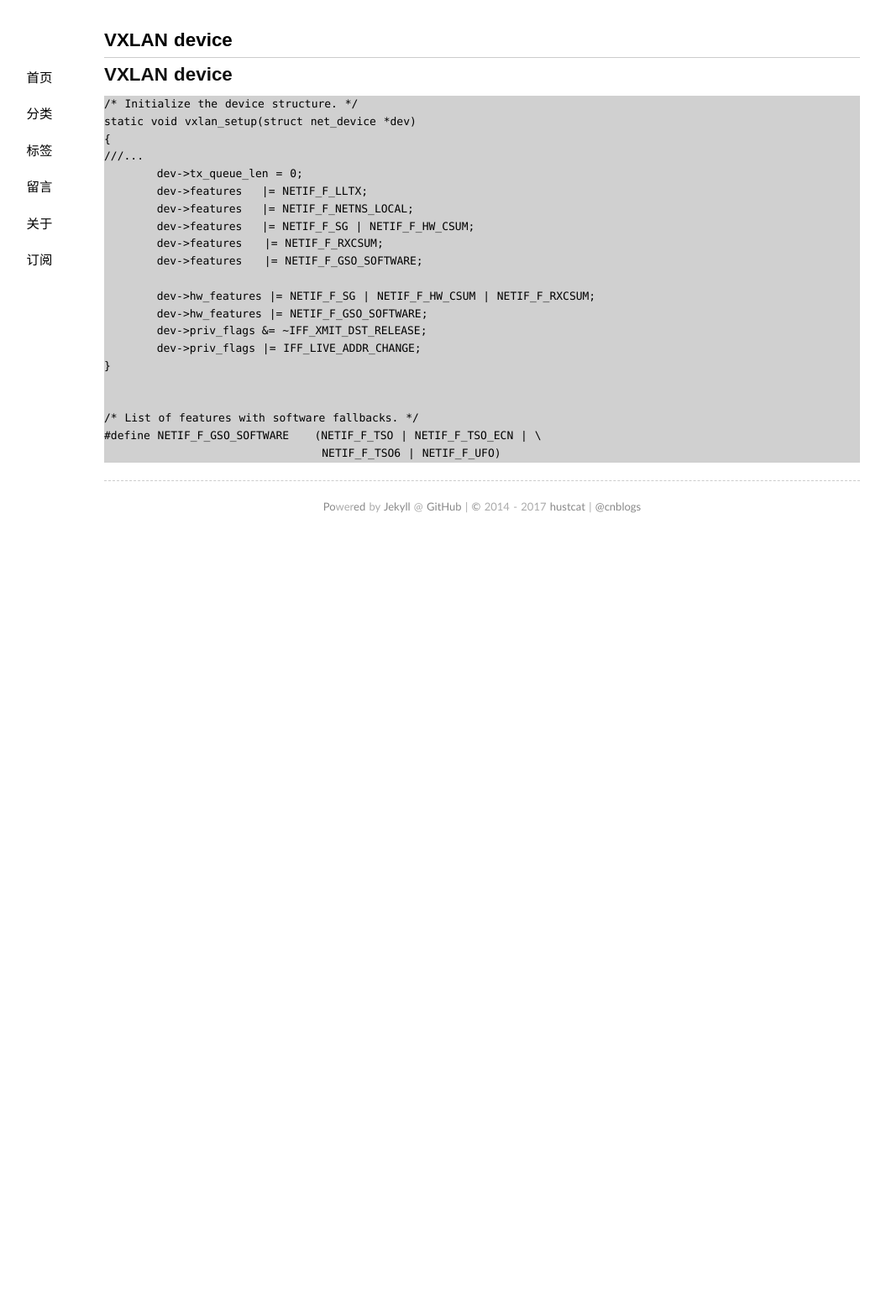
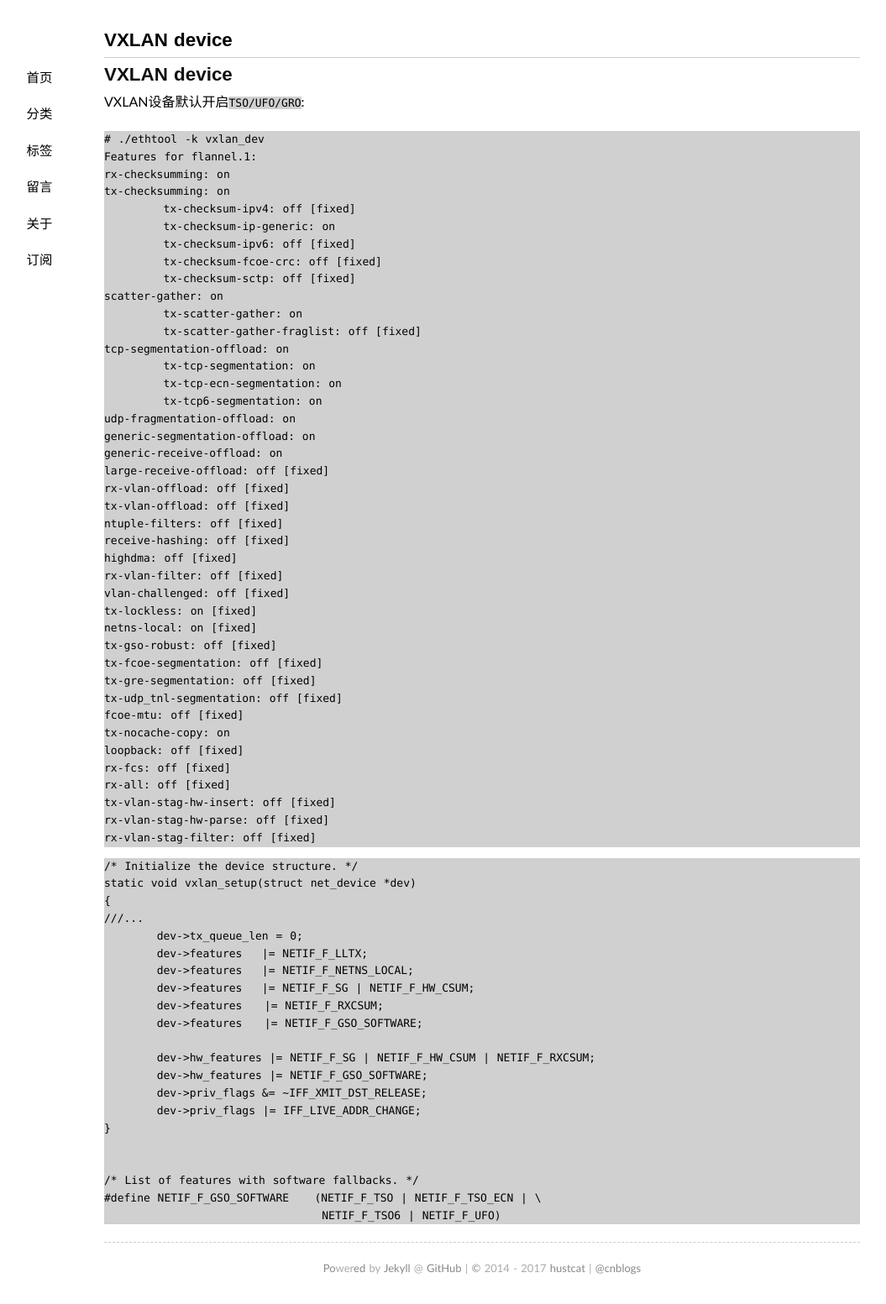
Before and after one commit to hustcat/hustcat.github.io, a Jekyll site: the page built from wiki/network/vxlan_offload.md, in a window 1280 px wide. Shown: the whole page at 84% size, without its empty margins (66-1121 px from the left). Built offline with Jekyll 4.4.1, drawn with Linux system fonts in a browser that asks for light colours; some web fonts are replaced; our own code applies the rules of GitHub Pages for plain Markdown files; comment, search, counter and statistics services are not loaded; before the commit the page ends 900 px from its top, so only the background shows below that.

Commit message:
Update vxlan_offload.md

````diff
--- a/wiki/network/vxlan_offload.md
+++ b/wiki/network/vxlan_offload.md
@@ -1,5 +1,51 @@
 
 ## VXLAN device
+
+VXLAN设备默认开启`TSO/UFO/GRO`:
+
+```
+# ./ethtool -k vxlan_dev
+Features for flannel.1:
+rx-checksumming: on
+tx-checksumming: on
+        tx-checksum-ipv4: off [fixed]
+        tx-checksum-ip-generic: on
+        tx-checksum-ipv6: off [fixed]
+        tx-checksum-fcoe-crc: off [fixed]
+        tx-checksum-sctp: off [fixed]
+scatter-gather: on
+        tx-scatter-gather: on
+        tx-scatter-gather-fraglist: off [fixed]
+tcp-segmentation-offload: on
+        tx-tcp-segmentation: on
+        tx-tcp-ecn-segmentation: on
+        tx-tcp6-segmentation: on
+udp-fragmentation-offload: on
+generic-segmentation-offload: on
+generic-receive-offload: on
+large-receive-offload: off [fixed]
+rx-vlan-offload: off [fixed]
+tx-vlan-offload: off [fixed]
+ntuple-filters: off [fixed]
+receive-hashing: off [fixed]
+highdma: off [fixed]
+rx-vlan-filter: off [fixed]
+vlan-challenged: off [fixed]
+tx-lockless: on [fixed]
+netns-local: on [fixed]
+tx-gso-robust: off [fixed]
+tx-fcoe-segmentation: off [fixed]
+tx-gre-segmentation: off [fixed]
+tx-udp_tnl-segmentation: off [fixed]
+fcoe-mtu: off [fixed]
+tx-nocache-copy: on
+loopback: off [fixed]
+rx-fcs: off [fixed]
+rx-all: off [fixed]
+tx-vlan-stag-hw-insert: off [fixed]
+rx-vlan-stag-hw-parse: off [fixed]
+rx-vlan-stag-filter: off [fixed]
+```
 
 ```
 /* Initialize the device structure. */
````
